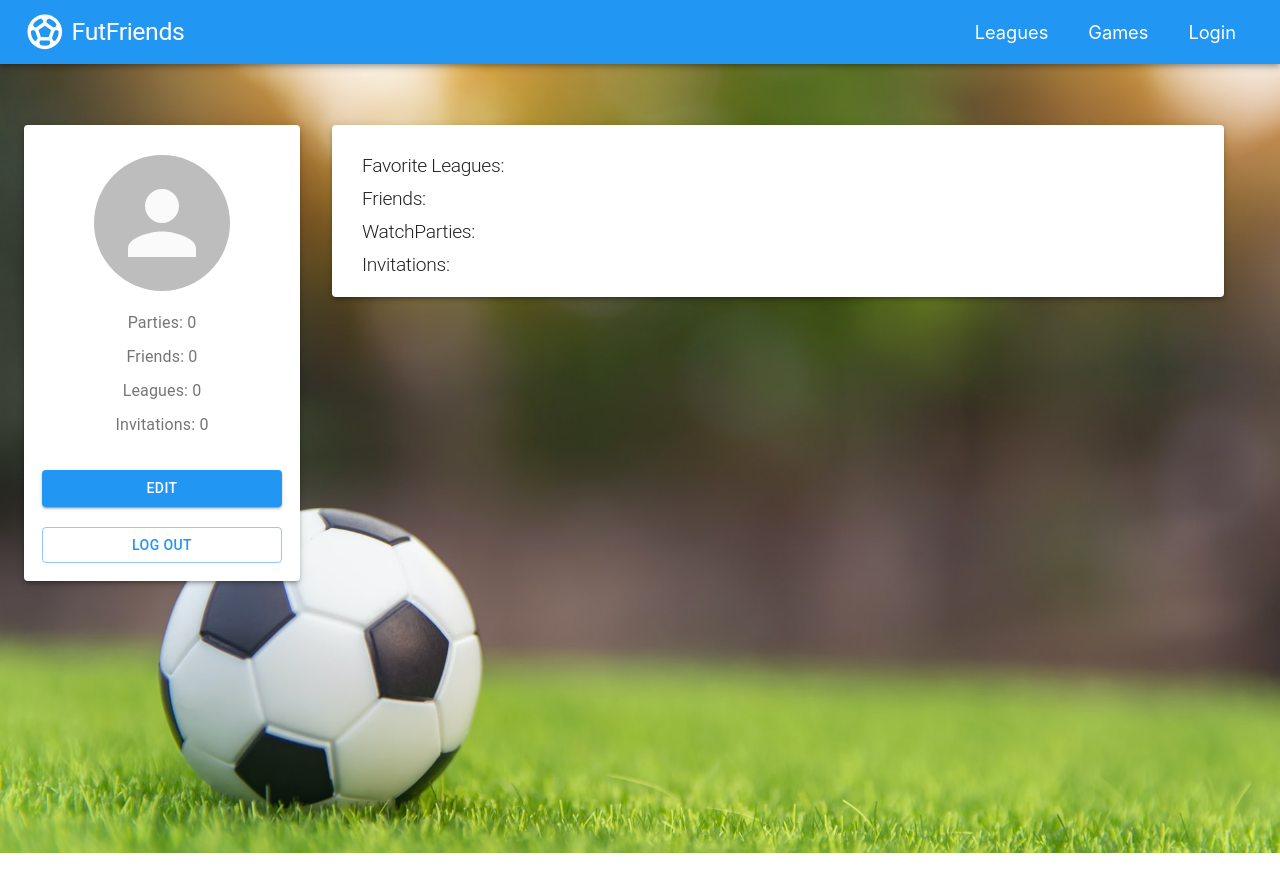
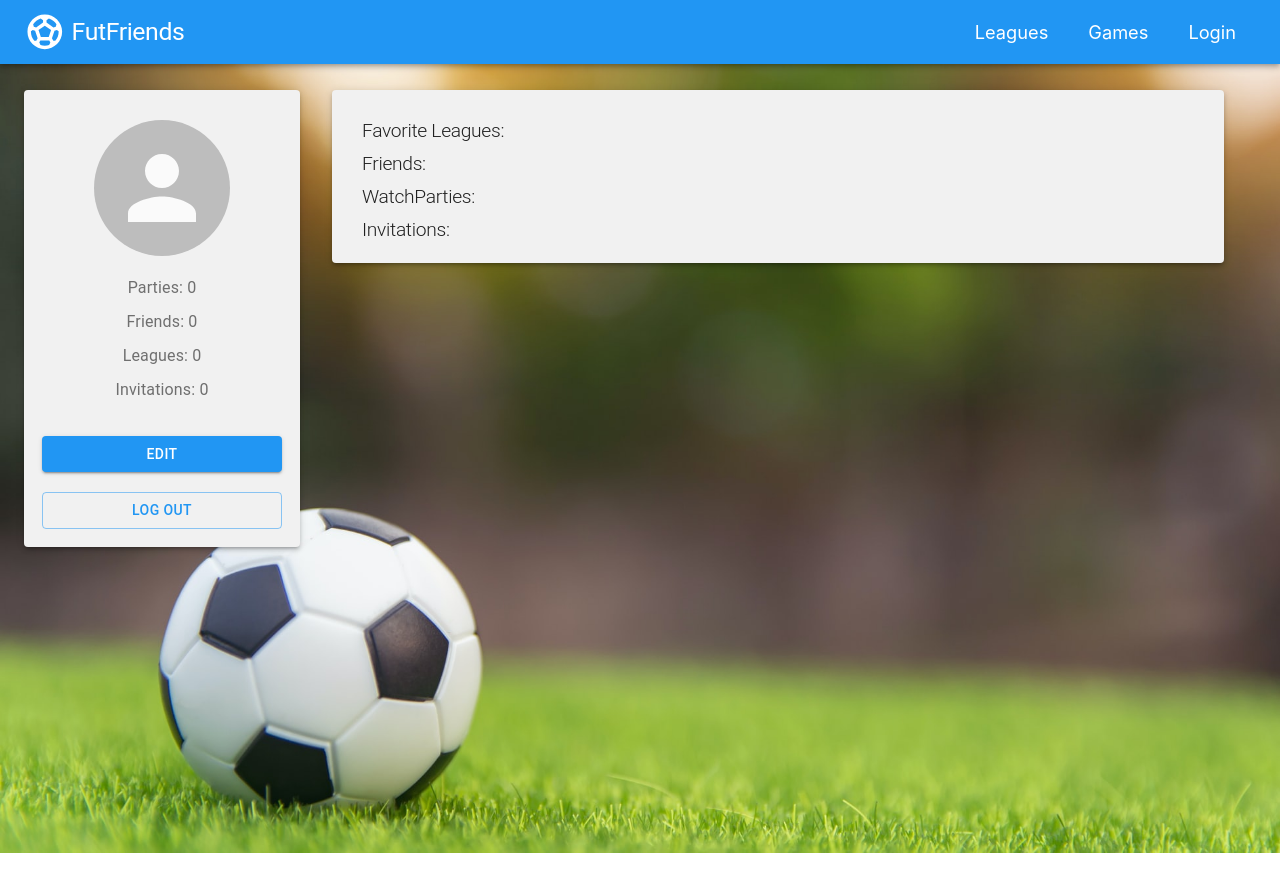
Before and after one commit to devslife7/FutHub, a React (Create React App) app: page /profile in a window 1280 px wide. Shown: the top 892 px of the page. Built offline with nearby package versions, Linux system fonts and the light colour scheme.

Commit message:
improved top spacing for pages

```diff
--- a/src/components/Favorites.js
+++ b/src/components/Favorites.js
@@ -16,7 +16,7 @@ function Favorites() {
   }
 
   return (
-    <div style={{ marginTop: '7vh'}}>
+    <div style={{ marginTop: '30px'}}>
       {/* <h2>Favorites leagues:</h2> */}
       <Grid item xs={12} container spacing={4}>
         {renderFavoriteLeagues()}
--- a/src/components/Friends.js
+++ b/src/components/Friends.js
@@ -38,7 +38,7 @@ const useStyles = makeStyles((theme) => ({
     height: theme.spacing(18),
     },
   gridStyle: {
-    marginTop: '6vh',
+    marginTop: '20px',
     // backgroundColor: '#EAEAEA',
     // borderRadius: '20px',
     padding: '0px 0px'
--- a/src/components/Profile.js
+++ b/src/components/Profile.js
@@ -25,7 +25,7 @@ const usersURL = serverURL + "/users/"
 const useStyles = makeStyles(theme => ({
   root: {
     flexGrow: 1,
-    marginTop: "5.6vh"
+    marginTop: "10px"
   },
   small: {
     width: theme.spacing(4),
@@ -145,7 +145,7 @@ function Profile({ history }) {
     <>
       <Grid item xs={12} container spacing={4} className={classes.root}>
         <Grid item xs={3}>
-          <Paper elevation={3} style={{ textAlign: "center", padding: "30px" }}>
+          <Paper elevation={3} style={{ textAlign: "center", padding: "30px", backgroundColor: '#f1f1f1' }}>
             <Avatar
               src={currentUser.profile_img}
               style={{ margin: "auto" }}
@@ -207,7 +207,7 @@ function Profile({ history }) {
         </Grid>
 
         <Grid item xs={9}>
-          <Paper elevation={3} style={{ padding: "30px" }}>
+          <Paper elevation={3} style={{ padding: "30px", backgroundColor: '#f1f1f1' }}>
             <Typography variant='h1' gutterBottom style={{ fontSize: "1.2em", marginTop: "0px" }}>
               Favorite Leagues:
             </Typography>
--- a/src/components/Upcoming.js
+++ b/src/components/Upcoming.js
@@ -54,7 +54,7 @@ function Upcoming() {
       {/* <Typography variant="h2" align="center" color="textPrimary" className={classes.title}>
         Upcoming Matches
       </Typography> */}
-      <Grid container spacing={2} alignItems="center" justify="center" style={{ marginTop: '4.5vh'}}>
+      <Grid container spacing={2} alignItems="center" justify="center" style={{ marginTop: '10px'}}>
         <Grid item xs={6}>
           <Paper className={classes.paper}>
             <h2 style={{ textAlign: 'center', paddingTop: '20px', fontWeight: 400}}>Matches</h2>
--- a/src/containers/Leagues.js
+++ b/src/containers/Leagues.js
@@ -12,7 +12,7 @@ import { fetchPopularLeagues } from '../actions/leagues'
 const useStyles = makeStyles((theme) => ({
   root: {
     flexGrow: 1,
-    marginTop: '7vh'
+    marginTop: '30px'
   },
   paper: {
     padding: theme.spacing(2),
```
